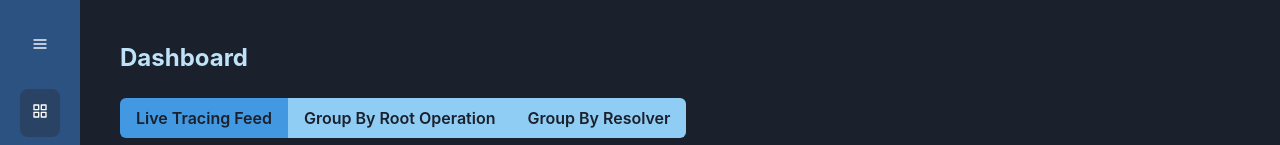
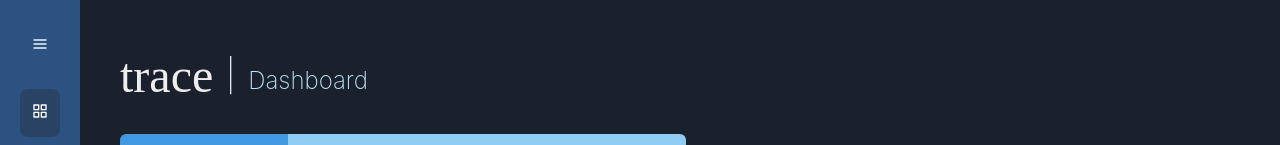
Before and after one commit to oslabs-beta/Trace, a Next.js app in the folder tracer/: page / in a window 1280 px wide. Shown: the top 145 px of the page. Built offline with nearby package versions, Linux system fonts and the light colour scheme; no server answers.

Commit message:
adjusted header component, layout, sidebar, and added basic insights page route

```diff
--- a/tracer/components/header.tsx
+++ b/tracer/components/header.tsx
@@ -1,4 +1,4 @@
-import { Box, Text } from '@chakra-ui/react'
+import { Flex, Text } from '@chakra-ui/react'
 import { useEffect, useState } from 'react'
 import { useColorMode } from '@chakra-ui/react'
 
@@ -43,17 +43,18 @@ const Header = ({ size, text }: Props) => {
   }
 
   return (
-      <Box
+      <Flex
           fontSize={resize}
-          fontWeight={'bold'}
-          borderRadius="10px"
           w={width}
           mb='1rem'
+          alignItems='center'
       >
-        <Text fontWeight={'bold'} color={ textColor } display='flex' alignItems='center' >
+        <Text fontFamily='serif' fontSize='3rem' mr='.8rem'>trace </Text>
+        <Text fontWeight={'thin'} fontSize='2rem'>|</Text>
+        <Text fontWeight={'thin'} color={ textColor } ml='.8rem' pt='.6rem'>
           {text}
         </Text>
-      </Box>
+      </Flex>
   )
 }
 
--- a/tracer/components/layout.tsx
+++ b/tracer/components/layout.tsx
@@ -8,6 +8,7 @@ const Main = styled.main`
   justify-content: flex-start;
   align-items: flex-start;
   height: 100vh;
+  overflow-y: hidden;
 `;
 
 type Props = {
--- a/tracer/components/sidebar.tsx
+++ b/tracer/components/sidebar.tsx
@@ -7,12 +7,7 @@ import NavItem from './navitem'
 // Chakra Imports
 import {
   Flex,
-  Text,
   IconButton,
-  Divider,
-  Avatar,
-  Heading,
-  useColorMode
 } from '@chakra-ui/react'
 
 // Feather Icon Imports
@@ -20,7 +15,6 @@ import {
   FiMenu,
   FiGrid,
   FiBarChart,
-  FiAlertTriangle,
   FiShare2,
   FiStar,
   FiSettings
@@ -83,7 +77,6 @@ const Sidebar = () => {
 
             <NavItem navSize={navSize} icon={FiGrid} title="Dashboard" description="See all your resolver metrics in one place." path='/' />
             <NavItem navSize={navSize} icon={FiBarChart} title="Insights" description="View valuable insights gathered from your resolver data." path='/insights' />
-            <NavItem navSize={navSize} icon={FiAlertTriangle} title="Error" description="See all your errors all in one place." path='/errors' />
             <NavItem navSize={navSize} icon={FiShare2} title="Visualizer" description="Visualize your Schema AST." path='/visualizer' />
             <NavItem navSize={navSize} icon={FiStar} title="Playground" description="Connect to any GraphQL server to play around with Trace." path='/playground'/>
             <NavItem navSize={navSize} icon={FiSettings} title="Settings" description="Configure Trace to fit your needs." path='/settings'/>
```
Also changed, not shown: tracer/pages/insights.tsx (added, +12 -0 lines).
